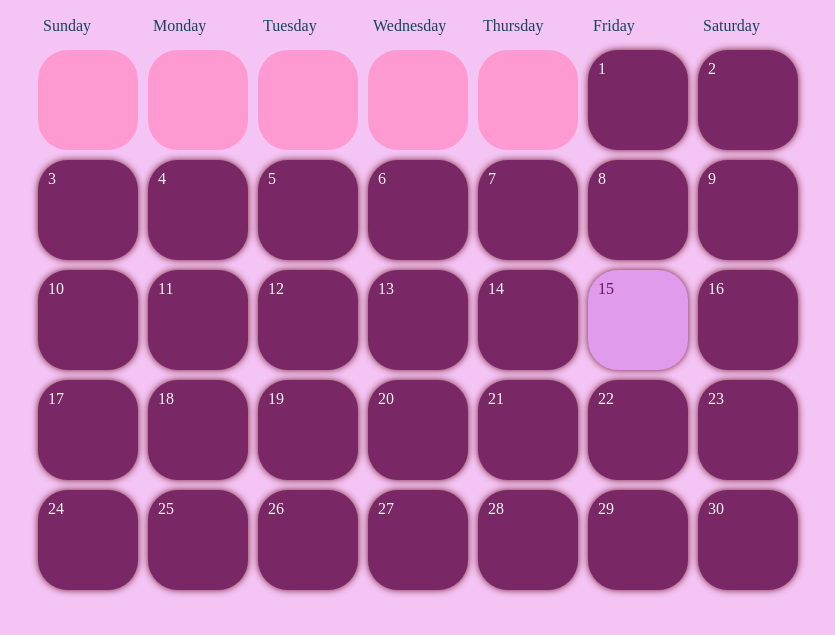
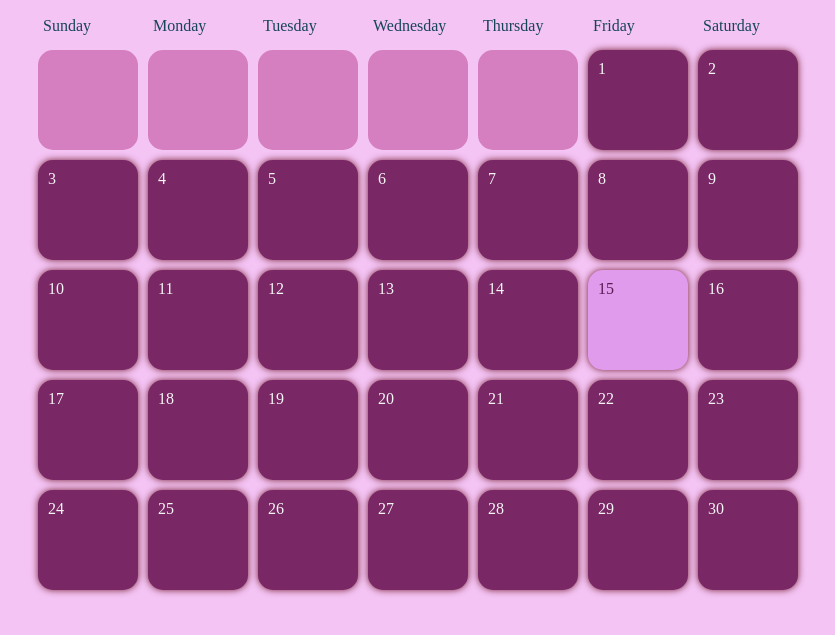
Before and after one commit to dheepthi-d/Simple-Calendar, a plain HTML site: page index.html in a window 1280 px wide. Shown: the part 53-688 px from the top of the page, without its empty margins (222-1057 px from the left). Drawn offline with Linux system fonts and the light colour scheme.

Commit message:
Update styles.css

```diff
--- a/styles.css
+++ b/styles.css
@@ -55,9 +55,9 @@ button {
   box-shadow: 0px 0px 7px #721b2f;
   display: flex;
   flex-direction: column;
-  border-radius: 30%;
   justify-content: space-between;
   color: whitesmoke;
+  border-radius: 15%;
 }
 .day:hover {
   background-color: #8b2594;
@@ -78,7 +78,7 @@ button {
 }
 .padding {
   cursor: default !important;
-  background-color: #fe99d1 !important;
+  background-color: rgb(213, 127, 192) !important;
   box-shadow: none !important;
 }
 #newEventModal,
```
